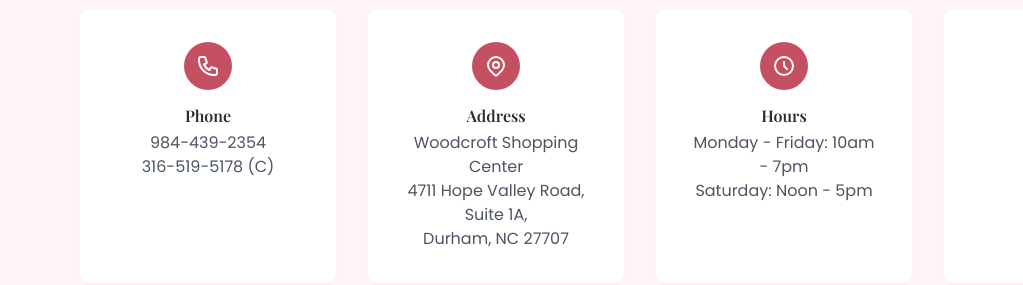
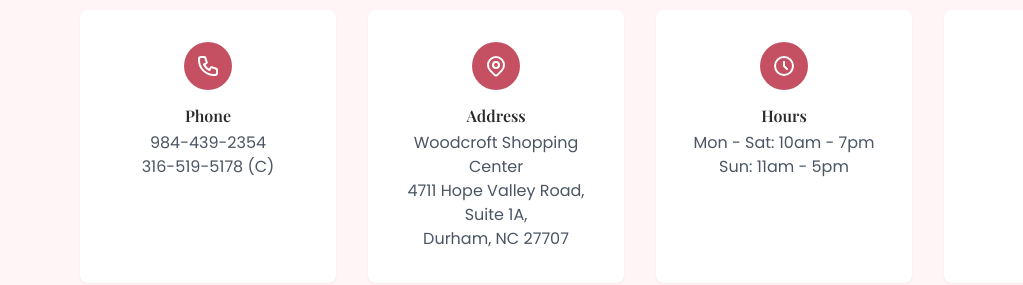
Before and after one commit to bhishma/perfect-brows, a plain HTML site: page index.html in a window 1280 px wide. Shown: the part 4264-4549 px from the top of the page, 0-1023 px from the left. Drawn offline with nearby package versions, Linux system fonts and the light colour scheme.

Commit message:
content/style changed

```diff
--- a/index.html
+++ b/index.html
@@ -54,7 +54,7 @@
     {
       "@type": "OpeningHoursSpecification",
       "dayOfWeek": "Saturday",
-      "opens": "12:00",
+      "opens": "11:00",
       "closes": "17:00"
     }
   ],
@@ -1003,9 +1003,10 @@ z" />
                     </div>
                     <h4 class="font-semibold mb-1">Hours</h4>
                     <p class="text-gray-600">
-                        Monday - Friday: 10am - 7pm<br>
-                        Saturday: Noon - 5pm
+                        Mon - Sat: 10am - 7pm<br>
+                        Sun: 11am - 5pm
                     </p>
+
                 </div>
                 <!-- Social Media -->
                 <div class="bg-white p-8 rounded-lg shadow-sm flex flex-col items-center text-center">
--- a/static/styles.css
+++ b/static/styles.css
@@ -201,6 +201,7 @@ h4 {
     left: 0;
     width: 100%;
     height: 100%;
+    pointer-events: none;
 }
 
 .carousel-indicators {
```
Also changed, not shown: 1 other file.
